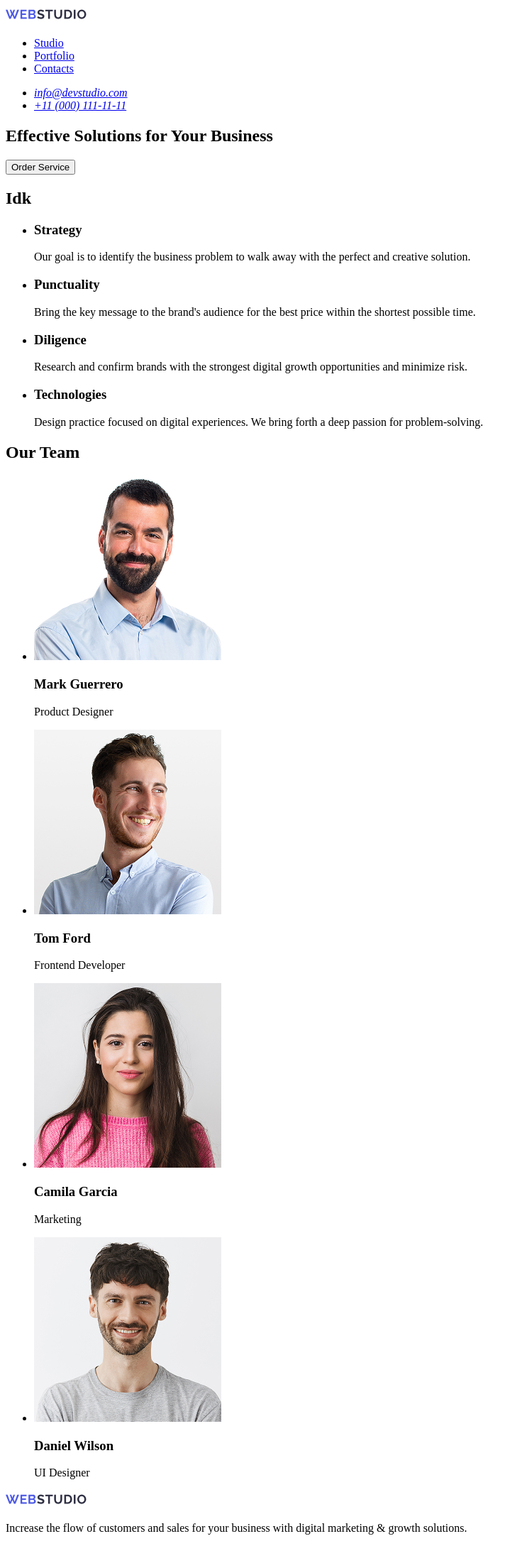
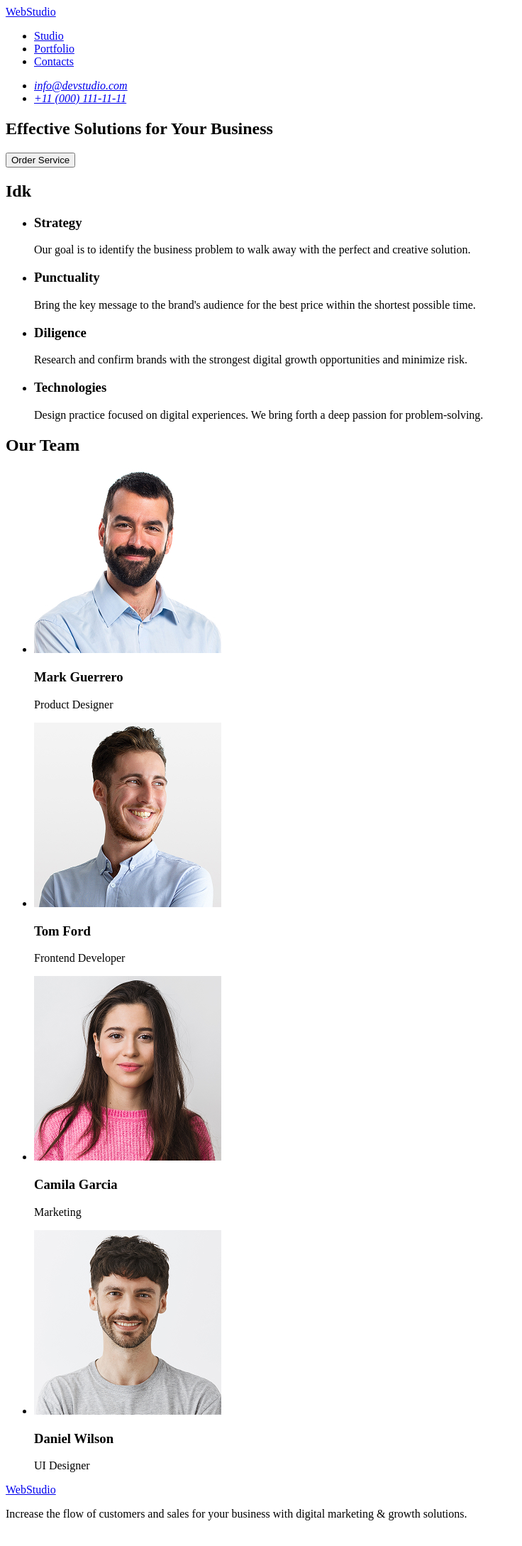
Before and after one commit to qwepilepsy/goit-markup-hw-01, a plain HTML site: page index.html in a window 1280 px wide. Shown: the whole page at 71% size, without its empty margins (0-736 px from the left). Drawn offline with Linux system fonts and the light colour scheme.

Commit message:
final fix

```diff
--- a/index.html
+++ b/index.html
@@ -8,9 +8,7 @@
 <body>
     <header>
         <nav>
-        <a href="./index.html">
-            <img src="./images/logo.jpg" alt="WebStudio" width="115" height="24">
-        </a>
+        <a href="./index.html">WebStudio</a>
             <ul>
                 <li><a href="#">Studio</a></li>
                 <li><a href="#">Portfolio</a></li>
@@ -85,9 +83,7 @@
         </section>
     </main>
     <footer>
-        <a href="./index.html">
-            <img src="./images/logo.jpg" alt="WebStudio" width="115" height="24">
-        </a>
+        <a href="./index.html">WebStudio</a>
         <p>
             Increase the flow of customers and sales for your business with digital marketing & growth solutions.
         </p>
```
Also changed, not shown: images/logo.jpg (deleted).
